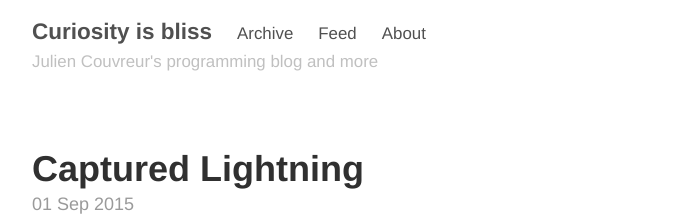
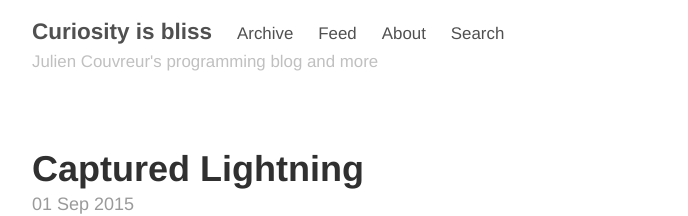
Before and after one commit to jcouv/jcouv.github.io, a Jekyll site: the page built from index.html, in a window 1280 px wide and 900 px high. Shown: the top 216 px of the window, without its empty margins (293-981 px from the left). Built offline with Jekyll 4.4.1, drawn with Linux system fonts in a browser that asks for light colours; the list of posts is cut into pages by our own code.

Commit message:
Adding search link

```diff
--- a/_config.yml
+++ b/_config.yml
@@ -35,7 +35,7 @@ sass:
   sass_dir:          _sass
   style:            :compressed
 
-pages_list:       { 'Archive':'/archives.html', 'Feed':'/index.xml', 'About':'/about.html' }
+pages_list:       { 'Archive':'/archives.html', 'Feed':'/index.xml', 'About':'/about.html', 'Search':'https://cse.google.com/cse/publicurl?cx=005101733046013339255:zbcros0nd_0' }
 
 exclude:
   - .gitignore
```
